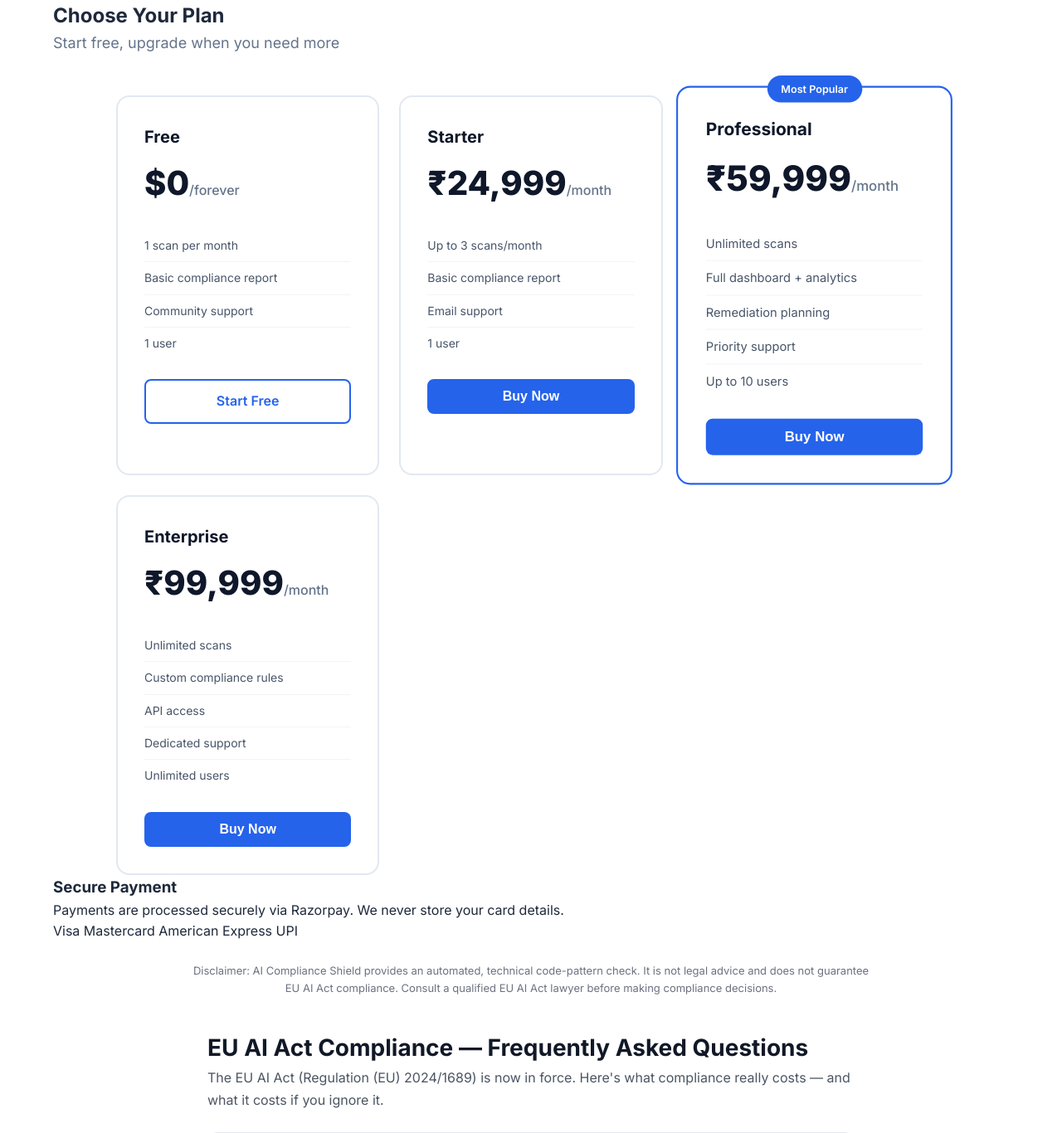
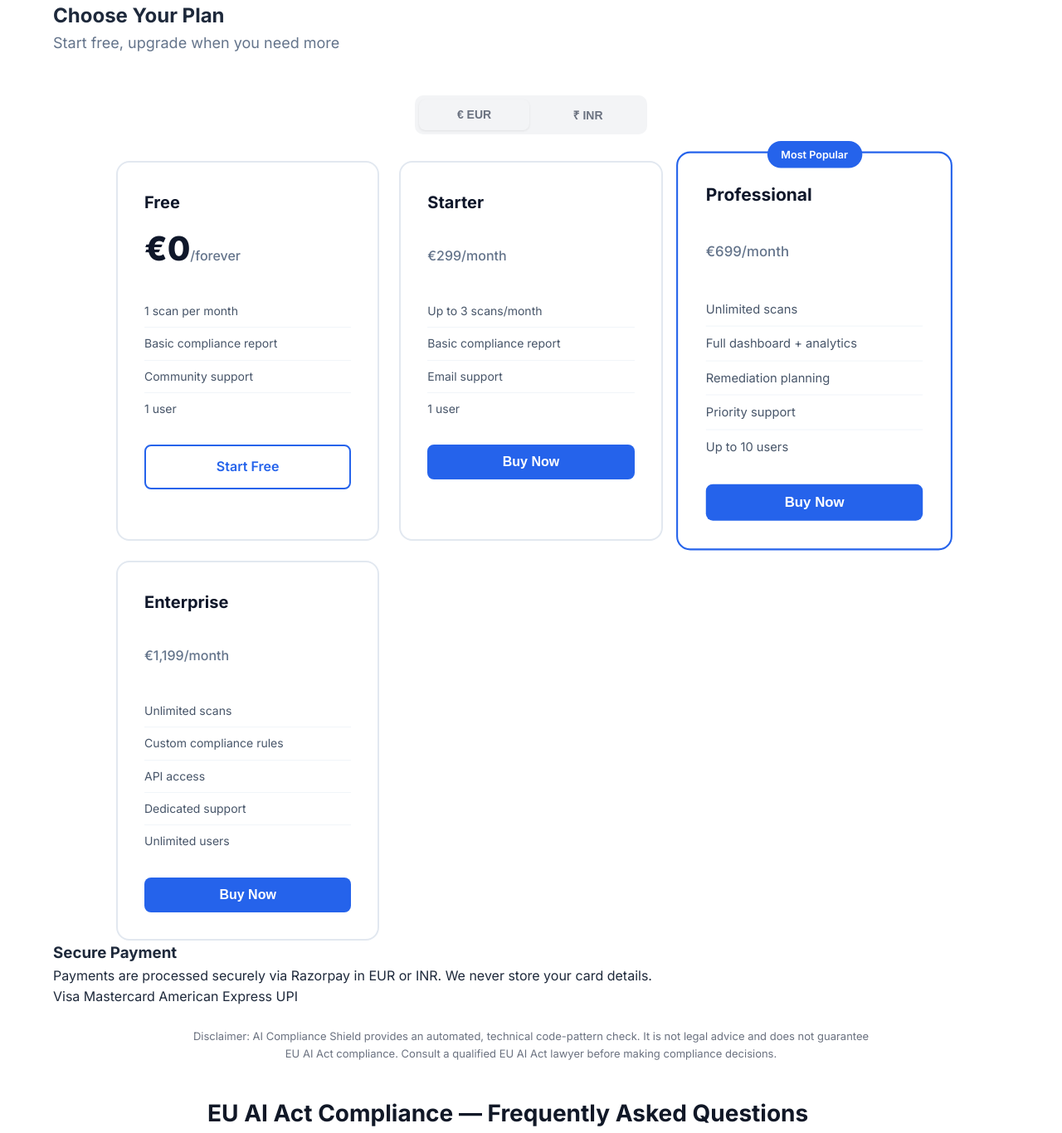
Before and after one commit to vanshgopal/ai-compliance-shield, a FastAPI app: page /pricing in a window 1280 px wide. Shown: the part 89-1455 px from the top of the page at 83% size. Run offline with FastAPI, Linux system fonts and the light colour scheme; some libraries are stand-ins or nearby versions.

Commit message:
EUR pricing + valid JSON-LD on SEO pages
- Pricing now EUR-first (EUR/INR/GBP/USD-ready backend), currency support in Razorpay order creation
- Add EUR/INR currency toggle on pricing page
- Fix programmatic SEO JSON-LD: serialize with json.dumps (was Python dict repr, invalid for Google)

```diff
--- a/backend/main.py
+++ b/backend/main.py
@@ -379,9 +379,14 @@ async def create_order(request: Request):
         plan = body.get("plan", "starter")
         company = body.get("company", "")
         email = body.get("email", "")
+        currency = body.get("currency", "EUR")
 
-        PRICES = {"starter": 2499900, "professional": 5999900, "enterprise": 9999900}
-        amount = PRICES.get(plan, 2499900)
+        PRICES = {
+            "INR": {"starter": 2499900, "professional": 5999900, "enterprise": 9999900},
+            "EUR": {"starter": 29900, "professional": 69900, "enterprise": 119900},
+        }
+        price_map = PRICES.get(currency, PRICES["EUR"])
+        amount = price_map.get(plan, price_map["starter"])
 
         client = razorpay.Client(auth=(
             os.getenv("RAZORPAY_KEY_ID", ""),
@@ -390,7 +395,7 @@ async def create_order(request: Request):
 
         order = client.order.create({
             "amount": amount,
-            "currency": "INR",
+            "currency": currency,
             "receipt": f"{plan}_{company}",
             "notes": {"plan": plan, "company": company, "email": email},
         })
--- a/backend/seo/pages.py
+++ b/backend/seo/pages.py
@@ -6,6 +6,7 @@ and links back to the compliance scanner.
 """
 
 import html
+import json
 from datetime import datetime
 
 BASE_URL = "https://aicomplianceshield.site"
@@ -388,7 +389,7 @@ def build_page(key: str) -> str:
     title = _title_for(key, data)
     description = _description_for(key, data)
     h1 = f"{data['title']} under the EU AI Act: Your Compliance Guide"
-    jsonld = _jsonld(key, data)
+    jsonld = json.dumps(_jsonld(key, data), ensure_ascii=False, indent=2)
 
     sections_html = ""
     for idx, sec in enumerate(SECTIONS):
--- a/frontend/static/payment.js
+++ b/frontend/static/payment.js
@@ -1,5 +1,6 @@
 // Razorpay Payment Integration
 let razorpayKeyId = '';
+let currentCurrency = 'EUR';
 const PLAN_DISPLAY = { starter: 'Starter', professional: 'Professional', enterprise: 'Enterprise' };
 
 async function initPayment() {
@@ -17,6 +18,8 @@ async function buy(plan) {
         alert('Payment system is warming up. Please try again in a moment.');
         return;
     }
+    const btn = document.querySelector('.buy-btn[data-plan="' + plan + '"]');
+    currentCurrency = (btn && btn.dataset.currency) || currentCurrency;
     document.getElementById('payPlanName').textContent = PLAN_DISPLAY[plan] || plan;
     document.getElementById('payPlan').value = plan;
     document.getElementById('paymentModal').style.display = 'flex';
@@ -44,7 +47,7 @@ async function submitPayment() {
         const res = await fetch('/api/payment/create-order', {
             method: 'POST',
             headers: { 'Content-Type': 'application/json' },
-            body: JSON.stringify({ plan: plan, price: 0, company: company, email: email })
+            body: JSON.stringify({ plan: plan, price: 0, company: company, email: email, currency: currentCurrency })
         });
         const data = await res.json();
 
@@ -140,6 +143,24 @@ function closeModal() {
     document.getElementById('payEmail').value = '';
 }
 
+function setCurrency(currency) {
+    currentCurrency = currency === 'INR' ? 'INR' : 'EUR';
+    document.querySelectorAll('.buy-btn').forEach(function (button) {
+        button.dataset.currency = currentCurrency;
+        const both = button.dataset.price;
+        if (both) {
+            button.setAttribute('data-price', currentCurrency === 'EUR' ? both.split('|')[0] : both.split('|')[1]);
+        }
+    });
+    document.querySelectorAll('[data-eur][data-inr]').forEach(function (el) {
+        const showEur = currentCurrency === 'EUR';
+        el.innerHTML = showEur ? el.dataset.eur : el.dataset.inr;
+    });
+    document.querySelectorAll('.currency-label').forEach(function (el) {
+        el.classList.toggle('active', el.dataset.currency === currentCurrency);
+    });
+}
+
 document.addEventListener('DOMContentLoaded', function () {
     initPayment();
 
@@ -151,6 +172,15 @@ document.addEventListener('DOMContentLoaded', function () {
         });
     });
 
+    document.querySelectorAll('.currency-label').forEach(function (el) {
+        el.addEventListener('click', function () {
+            setCurrency(this.dataset.currency);
+        });
+    });
+    if (document.querySelector('.currency-label')) {
+        setCurrency('EUR');
+    }
+
     const paySubmit = document.getElementById('paySubmit');
     if (paySubmit) {
         paySubmit.addEventListener('click', submitPayment);
--- a/frontend/static/style.css
+++ b/frontend/static/style.css
@@ -518,6 +518,12 @@ nav {
     color: var(--gray-500);
 }
 
+.currency-label.active {
+    background: #fff;
+    color: var(--gray-900);
+    box-shadow: 0 1px 3px rgba(0,0,0,0.08);
+}
+
 .pricing-features {
     list-style: none;
     margin-bottom: 24px;
--- a/frontend/templates/blog/eu-ai-act-compliance-for-startups-2026.html
+++ b/frontend/templates/blog/eu-ai-act-compliance-for-startups-2026.html
@@ -162,7 +162,7 @@
                 <p style="margin:6px 0;">• <a href="/blog/eu-ai-act-requirements-checklist-2026" style="color:#2563EB;">EU AI Act Requirements Checklist (2026)</a> — every obligation by risk tier</p>
                 <p style="margin:6px 0;">• <a href="/blog/eu-ai-act-fines-2026" style="color:#2563EB;">EU AI Act Fines in 2026</a> — exact penalty tiers</p>
                 <p style="margin:6px 0;">• <a href="/blog/eu-ai-act-compliance-indian-saas-2026" style="color:#2563EB;">EU AI Act for Indian SaaS</a> — the Act applies beyond EU borders</p>
-                <p style="margin:6px 0;">• <a href="/pricing" style="color:#2563EB;">Compliance scanning plans</a> — free scan, then from ₹24,999/month</p>
+                <p style="margin:6px 0;">• <a href="/pricing" style="color:#2563EB;">Compliance scanning plans</a> — free scan, then from €299/month</p>
             </div>
 
             <hr class="divider">
--- a/frontend/templates/blog/eu-ai-act-compliance-indian-saas-2026.html
+++ b/frontend/templates/blog/eu-ai-act-compliance-indian-saas-2026.html
@@ -199,7 +199,7 @@
                 <p style="margin:6px 0;">• <a href="/blog/eu-ai-act-fines-2026" style="color:#2563EB;">EU AI Act Fines in 2026</a> — what non-compliance really costs</p>
                 <p style="margin:6px 0;">• <a href="/blog/eu-ai-act-compliance-for-startups-2026" style="color:#2563EB;">EU AI Act Compliance for Startups</a> — a practical starter guide</p>
                 <p style="margin:6px 0;">• <a href="/resources" style="color:#2563EB;">Free Resources</a> — download checklists and one-pagers</p>
-                <p style="margin:6px 0;">• <a href="/pricing" style="color:#2563EB;">Compliance scanning plans</a> — free scan, then from ₹24,999/month</p>
+                <p style="margin:6px 0;">• <a href="/pricing" style="color:#2563EB;">Compliance scanning plans</a> — free scan, then from €299/month</p>
             </div>
 
             <hr class="divider">
--- a/frontend/templates/blog/eu-ai-act-fines-2026.html
+++ b/frontend/templates/blog/eu-ai-act-fines-2026.html
@@ -174,7 +174,7 @@
                 <p style="margin:6px 0;">• <a href="/blog/eu-ai-act-compliance-indian-saas-2026" style="color:#2563EB;">EU AI Act for Indian SaaS</a> — the Act applies beyond EU borders</p>
                 <p style="margin:6px 0;">• <a href="/blog/eu-ai-act-compliance-for-startups-2026" style="color:#2563EB;">EU AI Act Compliance for Startups</a> — a practical starter guide</p>
                 <p style="margin:6px 0;">• <a href="/resources" style="color:#2563EB;">Free Resources</a> — download checklists and one-pagers</p>
-                <p style="margin:6px 0;">• <a href="/pricing" style="color:#2563EB;">Compliance scanning plans</a> — free scan, then from ₹24,999/month</p>
+                <p style="margin:6px 0;">• <a href="/pricing" style="color:#2563EB;">Compliance scanning plans</a> — free scan, then from €299/month</p>
             </div>
 
             <hr class="divider">
--- a/frontend/templates/pricing.html
+++ b/frontend/templates/pricing.html
@@ -4,16 +4,16 @@
     <meta charset="UTF-8">
     <meta name="viewport" content="width=device-width, initial-scale=1.0">
     <title>EU AI Act Compliance Pricing — Free Scan & Paid Plans | AI Compliance Shield</title>
-    <meta name="description" content="Start free. EU AI Act compliance scans from ₹24,999/month. Scan your AI against the law in 5 minutes, get a compliance score, and avoid fines up to €35M or 7% of global revenue.">
+    <meta name="description" content="Start free. EU AI Act compliance scans from €299/month. Scan your AI against the law in 5 minutes, get a compliance score, and avoid fines up to €35M or 7% of global revenue.">
     <meta name="keywords" content="EU AI Act compliance cost, AI compliance scanner pricing, EU AI Act audit, AI compliance software, high-risk AI requirements">
     <meta name="robots" content="index, follow">
     <link rel="canonical" href="https://aicomplianceshield.site/pricing">
     <link rel="icon" type="image/svg+xml" href="/static/favicon.svg">
     <meta name="twitter:card" content="summary_large_image">
     <meta name="twitter:title" content="EU AI Act Compliance Pricing — Free Scan & Paid Plans | AI Compliance Shield">
-    <meta name="twitter:description" content="Start free. EU AI Act compliance scans from ₹24,999/month. Scan your AI against the law in 5 minutes, get a compliance score, and avoid fines up to €35M or 7% of global revenue.">
+    <meta name="twitter:description" content="Start free. EU AI Act compliance scans from €299/month. Scan your AI against the law in 5 minutes, get a compliance score, and avoid fines up to €35M or 7% of global revenue.">
     <meta property="og:title" content="EU AI Act Compliance Pricing — Free Scan & Paid Plans">
-    <meta property="og:description" content="Start free. EU AI Act compliance scans from ₹24,999/month. Scan your AI against the law in 5 minutes.">
+    <meta property="og:description" content="Start free. EU AI Act compliance scans from €299/month. Scan your AI against the law in 5 minutes.">
     <meta property="og:type" content="website">
     <meta property="og:url" content="https://aicomplianceshield.site/pricing">
     <link rel="stylesheet" href="/static/style.css">
@@ -34,9 +34,9 @@
       "applicationCategory": "BusinessApplication",
       "description": "EU AI Act compliance scanner. Audits AI systems against the EU AI Act and issues a compliance score with a remediation plan.",
       "offers": [
-        {"@type": "Offer", "name": "Starter", "price": "24999", "priceCurrency": "INR", "description": "Up to 3 scans per month, basic compliance report, email support"},
-        {"@type": "Offer", "name": "Professional", "price": "59999", "priceCurrency": "INR", "description": "Unlimited scans, full dashboard, remediation planning, priority support"},
-        {"@type": "Offer", "name": "Enterprise", "price": "99999", "priceCurrency": "INR", "description": "Custom compliance rules, API access, dedicated support"}
+        {"@type": "Offer", "name": "Starter", "price": "299", "priceCurrency": "EUR", "description": "Up to 3 scans per month, basic compliance report, email support"},
+        {"@type": "Offer", "name": "Professional", "price": "699", "priceCurrency": "EUR", "description": "Unlimited scans, full dashboard, remediation planning, priority support"},
+        {"@type": "Offer", "name": "Enterprise", "price": "1199", "priceCurrency": "EUR", "description": "Custom compliance rules, API access, dedicated support"}
       ]
     }
     </script>
@@ -68,12 +68,17 @@
                 <h1>Choose Your Plan</h1>
                 <p class="section-subtitle">Start free, upgrade when you need more</p>
 
+                <div class="currency-toggle" style="display:flex;justify-content:center;gap:4px;margin:0 auto 32px;background:#F3F4F6;padding:5px;border-radius:10px;max-width:280px;">
+                    <button type="button" class="currency-label" data-currency="EUR" style="flex:1;padding:9px 18px;border:none;background:transparent;border-radius:8px;cursor:pointer;font-weight:600;font-size:14px;color:#6B7280;transition:all .15s;">€ EUR</button>
+                    <button type="button" class="currency-label" data-currency="INR" style="flex:1;padding:9px 18px;border:none;background:transparent;border-radius:8px;cursor:pointer;font-weight:600;font-size:14px;color:#6B7280;transition:all .15s;">₹ INR</button>
+                </div>
+
                 <div class="pricing-grid">
                     <!-- Free Plan -->
                     <div class="pricing-card">
                         <div class="pricing-header">
                             <h3>Free</h3>
-                            <div class="price">$0<span>/forever</span></div>
+                            <div class="price">€0<span>/forever</span></div>
                         </div>
                         <ul class="pricing-features">
                             <li>1 scan per month</li>
@@ -88,7 +93,7 @@
                     <div class="pricing-card">
                         <div class="pricing-header">
                             <h3>Starter</h3>
-                            <div class="price">₹24,999<span>/month</span></div>
+                            <div class="price"><span data-eur="€299" data-inr="₹24,999">€299</span><span>/month</span></div>
                         </div>
                         <ul class="pricing-features">
                             <li>Up to 3 scans/month</li>
@@ -96,7 +101,7 @@
                             <li>Email support</li>
                             <li>1 user</li>
                         </ul>
-                        <button class="btn btn-primary buy-btn" data-plan="starter" data-price="24999">Buy Now</button>
+                        <button class="btn btn-primary buy-btn" data-plan="starter" data-currency="EUR" data-price="299|24999">Buy Now</button>
                     </div>
 
                     <!-- Professional Plan -->
@@ -104,7 +109,7 @@
                         <div class="pricing-badge">Most Popular</div>
                         <div class="pricing-header">
                             <h3>Professional</h3>
-                            <div class="price">₹59,999<span>/month</span></div>
+                            <div class="price"><span data-eur="€699" data-inr="₹59,999">€699</span><span>/month</span></div>
                         </div>
                         <ul class="pricing-features">
                             <li>Unlimited scans</li>
@@ -113,14 +118,14 @@
                             <li>Priority support</li>
                             <li>Up to 10 users</li>
                         </ul>
-                        <button class="btn btn-primary buy-btn" data-plan="professional" data-price="59999">Buy Now</button>
+                        <button class="btn btn-primary buy-btn" data-plan="professional" data-currency="EUR" data-price="699|59999">Buy Now</button>
                     </div>
 
                     <!-- Enterprise Plan -->
                     <div class="pricing-card">
                         <div class="pricing-header">
                             <h3>Enterprise</h3>
-                            <div class="price">₹99,999<span>/month</span></div>
+                            <div class="price"><span data-eur="€1,199" data-inr="₹99,999">€1,199</span><span>/month</span></div>
                         </div>
                         <ul class="pricing-features">
                             <li>Unlimited scans</li>
@@ -129,13 +134,13 @@
                             <li>Dedicated support</li>
                             <li>Unlimited users</li>
                         </ul>
-                        <button class="btn btn-primary buy-btn" data-plan="enterprise" data-price="99999">Buy Now</button>
+                        <button class="btn btn-primary buy-btn" data-plan="enterprise" data-currency="EUR" data-price="1199|99999">Buy Now</button>
                     </div>
                 </div>
 
                 <div class="payment-info">
                     <h3>Secure Payment</h3>
-                    <p>Payments are processed securely via Razorpay. We never store your card details.</p>
+                    <p>Payments are processed securely via Razorpay in EUR or INR. We never store your card details.</p>
                     <div class="payment-methods">
                         <span>Visa</span>
                         <span>Mastercard</span>
@@ -168,7 +173,7 @@
                 </div>
                 <div style="border:1px solid #E5E7EB;border-radius:12px;padding:20px;margin-bottom:14px;">
                     <h3 style="margin:0 0 8px;font-size:17px;color:#111827;">What payment methods do you accept?</h3>
-                    <p style="margin:0;color:#4B5563;line-height:1.7;">All subscriptions are processed securely through Razorpay — Visa, Mastercard, American Express, and UPI. Your card details are never stored on our servers.</p>
+                    <p style="margin:0;color:#4B5563;line-height:1.7;">All subscriptions are processed securely through Razorpay — Visa, Mastercard, and American Express work globally, and you can pay in EUR or INR. Your card details are never stored on our servers.</p>
                 </div>
                 <div style="border:1px solid #E5E7EB;border-radius:12px;padding:20px;">
                     <h3 style="margin:0 0 8px;font-size:17px;color:#111827;">What does the compliance score mean?</h3>
```
Also changed, not shown: frontend/templates/index.html (+6 -6 lines).
